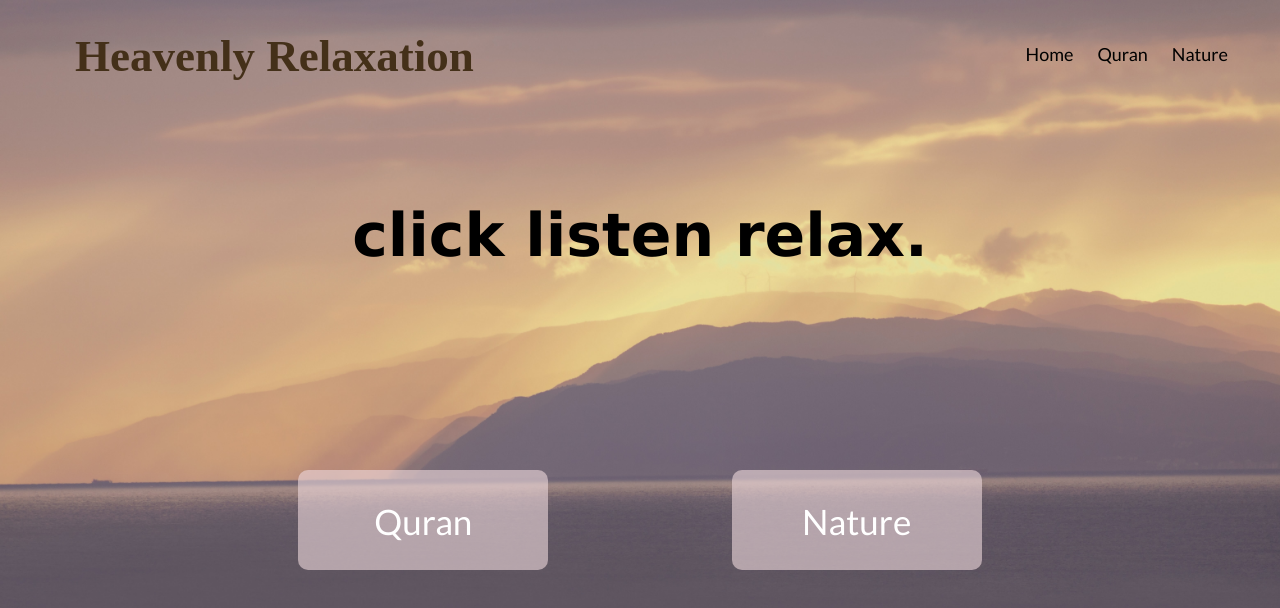
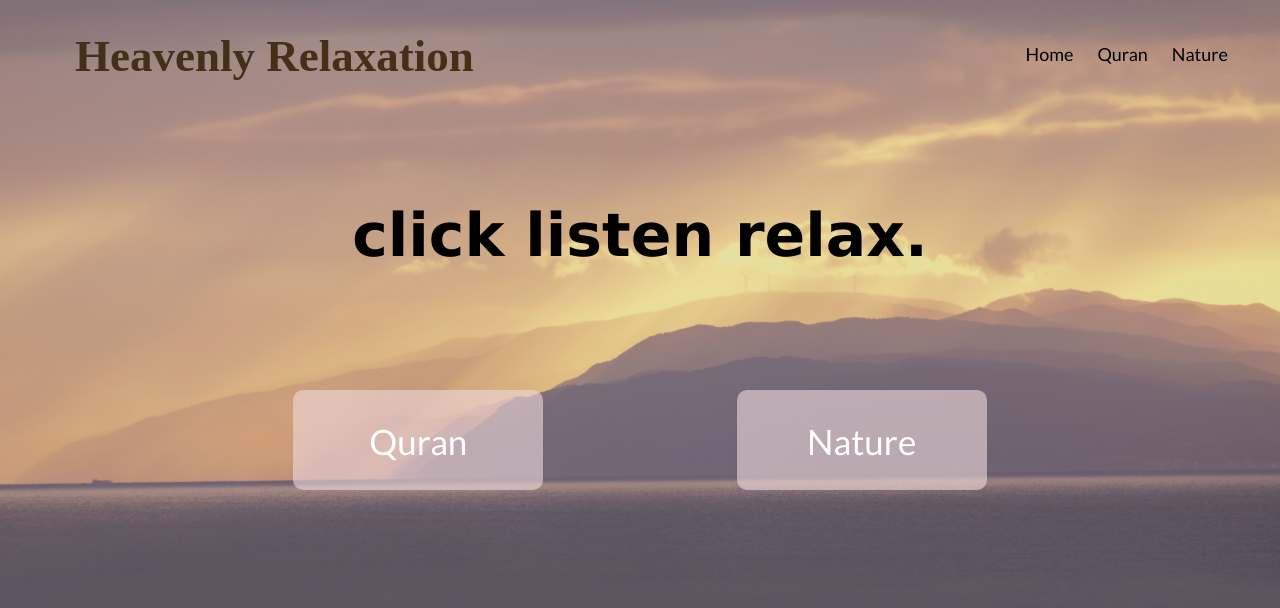
Before and after one commit to arwaali96/heavenly-relaxation, a React (Create React App) app: page / in a window 1280 px wide. Shown: the top 608 px of the page. Built offline with nearby package versions, Linux system fonts and the light colour scheme.

Commit message:
edited media queries

```diff
--- a/src/App.css
+++ b/src/App.css
@@ -32,7 +32,7 @@ body {
   display: flex;
   align-items: center;
   justify-content: space-evenly;
-  padding: 130px;
+  padding: 50px;
 }
 
 .main-btns .link {
@@ -45,8 +45,8 @@ body {
   font-size: 35px;
   background-color: rgba(238, 217, 220, 0.6);
   border-radius: 10px;
-  margin-right: 15px;
-  margin-left: 15px;
+  margin-right: -50px;
+  margin-left: -50px;
 }
 
 .main-btns .link:hover {
```
